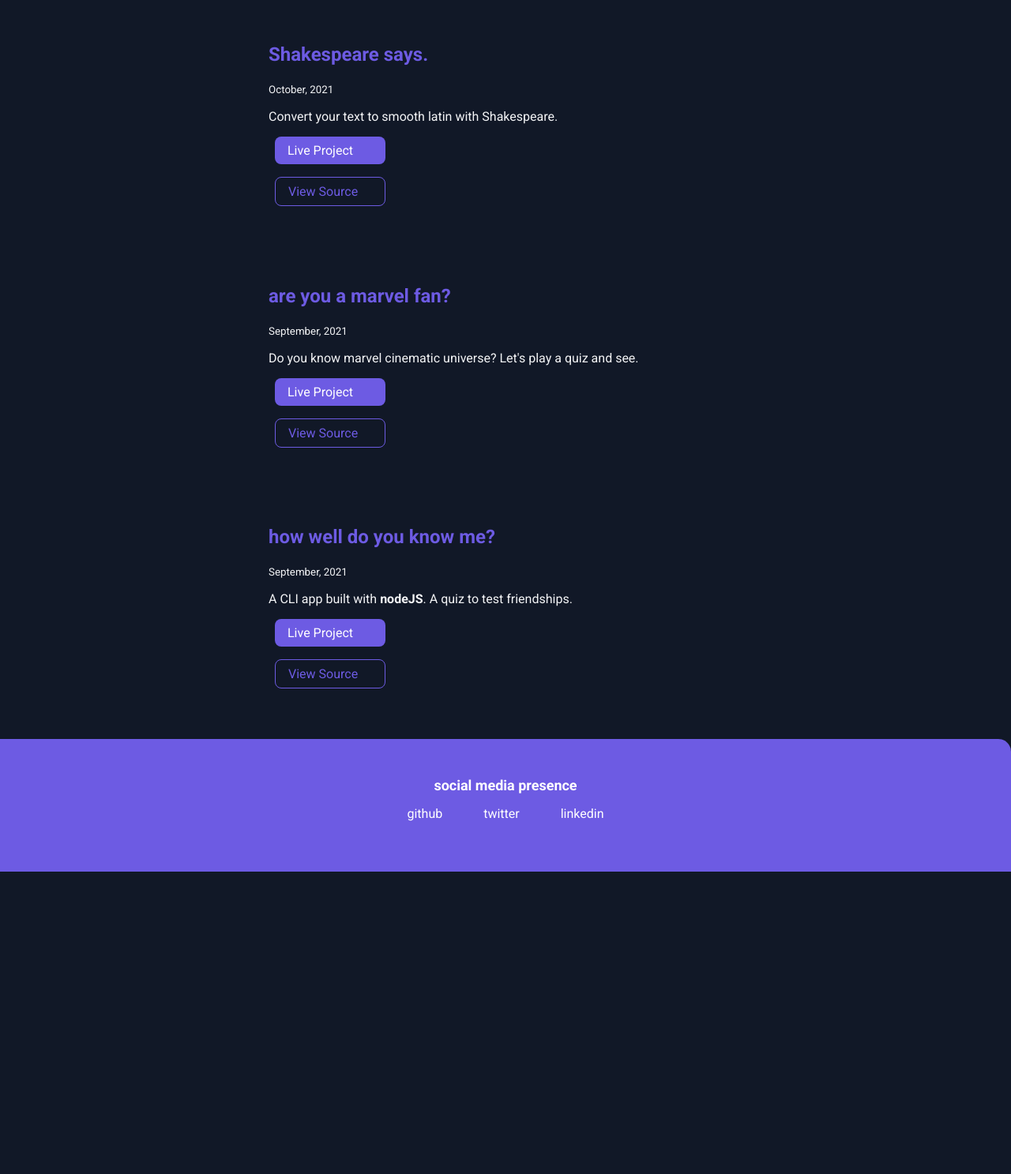
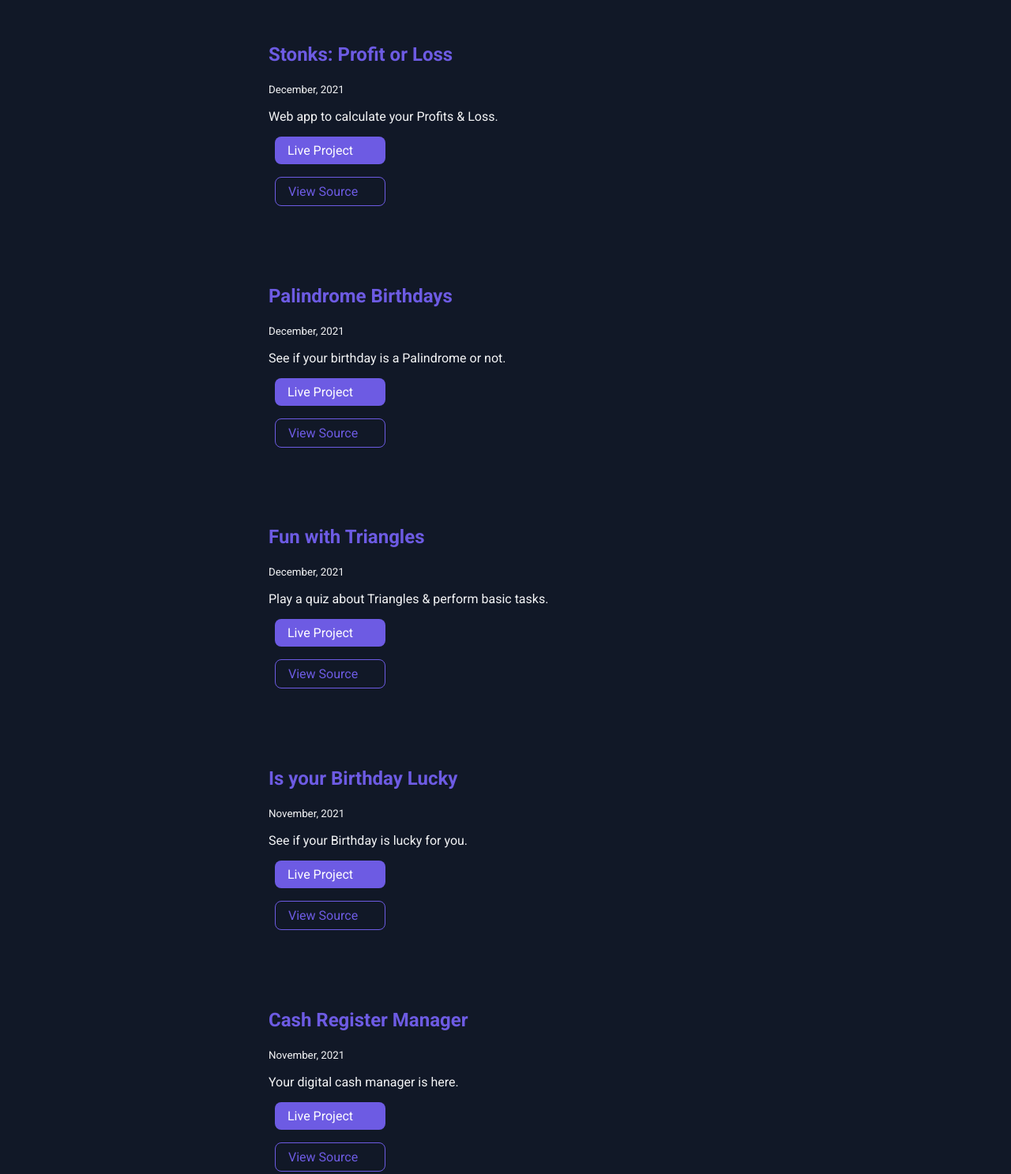
Before and after one commit to sumukhdhawade/sumukhdhawade.com, a plain HTML site: page projects.html in a window 1280 px wide. Shown: the part 326-1813 px from the top of the page at 79% size. Before the commit the page ends 1430 px from the top, so only its background shows below. Drawn offline with Linux system fonts and the light colour scheme.

Commit message:
update: added new projects

```diff
--- a/projects.html
+++ b/projects.html
@@ -27,7 +27,78 @@
     </header>
 
     <ul class="list-non-bullet">
+        <li>
+            <article class="showcase-list container container-center ">
+                <h1><span class="heading-inverted">Stonks: Profit or Loss</span></h1>
+            <small>December, 2021</small>
+            <p>Web app to calculate your Profits & Loss.</p>
 
+            <a class="link link-primary" href="https://stonksornot.netlify.app/">Live Project</a>
+            <a class="link link-secondary" href="https://github.com/sumukhdhawade/Stonks-Profit-or-Loss">View Source</a>
+
+            </article>
+
+        </li>
+        <li>
+            <article class="showcase-list container container-center ">
+                <h1><span class="heading-inverted">Palindrome Birthdays</span> </h1>
+            <small>December, 2021</small>
+            <p>See if your birthday is a Palindrome or not.</p>
+
+            <a class="link link-primary" href="https://palindromebirthdaysapp.netlify.app/">Live Project</a>
+            <a class="link link-secondary" href="https://github.com/sumukhdhawade/palindrome-birthdays">View Source</a>
+
+            </article>
+
+        </li>
+        <li>
+            <article class="showcase-list container container-center ">
+                <h1><span class="heading-inverted">Fun with Triangles</span> </h1>
+            <small>December, 2021</small>
+            <p>Play a quiz about Triangles & perform basic tasks.</p>
+
+            <a class="link link-primary" href="https://havefunwithtriangles.netlify.app/">Live Project</a>
+            <a class="link link-secondary" href="https://github.com/sumukhdhawade/fun-with-triangles">View Source</a>
+
+            </article>
+
+        </li>
+        <li>
+            <article class="showcase-list container container-center ">
+                <h1><span class="heading-inverted">Is your Birthday Lucky</span></h1>
+            <small>November, 2021</small>
+            <p>See if your Birthday is lucky for you.</p>
+
+            <a class="link link-primary" href="https://isyourbirthdayluckybysumukh.netlify.app/">Live Project</a>
+            <a class="link link-secondary" href="https://github.com/sumukhdhawade/is-your-birthday-lucky">View Source</a>
+
+            </article>
+
+        </li>
+        <li>
+            <article class="showcase-list container container-center ">
+                <h1><span class="heading-inverted">Cash Register Manager</span> </h1>
+            <small>November, 2021</small>
+            <p>Your digital cash manager is here.</p>
+
+            <a class="link link-primary" href="https://cashregisterbysumukh.netlify.app/">Live Project</a>
+            <a class="link link-secondary" href="https://github.com/sumukhdhawade/Cash-Register">View Source</a>
+
+            </article>
+
+        </li>
+        <li>
+            <article class="showcase-list container container-center ">
+                <h1><span class="heading-inverted">Fun with Flags</span> </h1>
+            <small>November, 2021</small>
+            <p>Sure you know all the flags?</p>
+
+            <a class="link link-primary" href="https://funwithflagsbysumukh.netlify.app/">Live Project</a>
+            <a class="link link-secondary" href="https://github.com/sumukhdhawade/fun-with-flags">View Source</a>
+
+            </article>
+
+        </li>
         <li>
             <article class="showcase-list container container-center ">
                 <h1><span class="heading-inverted">Shakespeare says.</span> </h1>
--- a/styles.css
+++ b/styles.css
@@ -4,7 +4,7 @@
 :root {
     --primary-color: #6D5BE3;
     --off-white: #F3F4F6;
-    --dark-gray: #1F2937;
+    --dark-gray: #13141F;
 }
 
 body {
```
Also changed, not shown: blog1.html (+1 -1 lines), blog2.html (+1 -1 lines).
